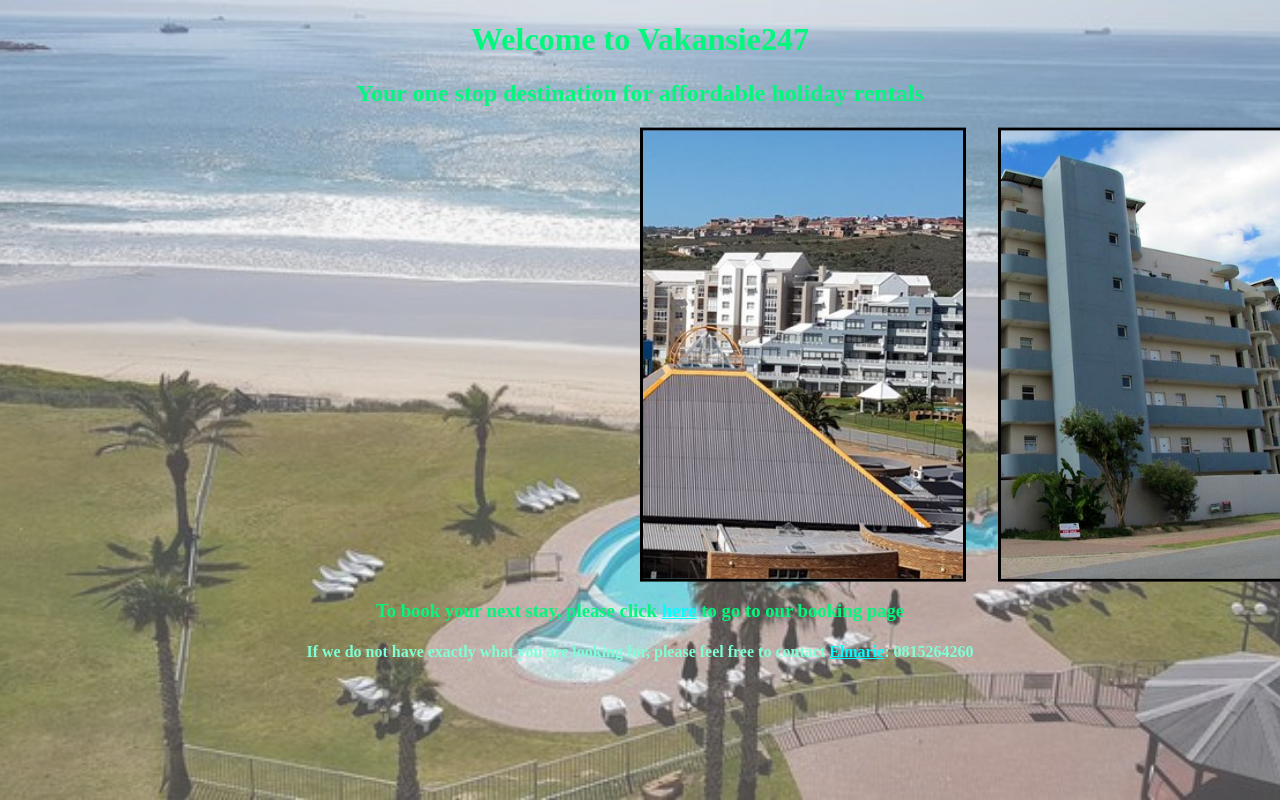
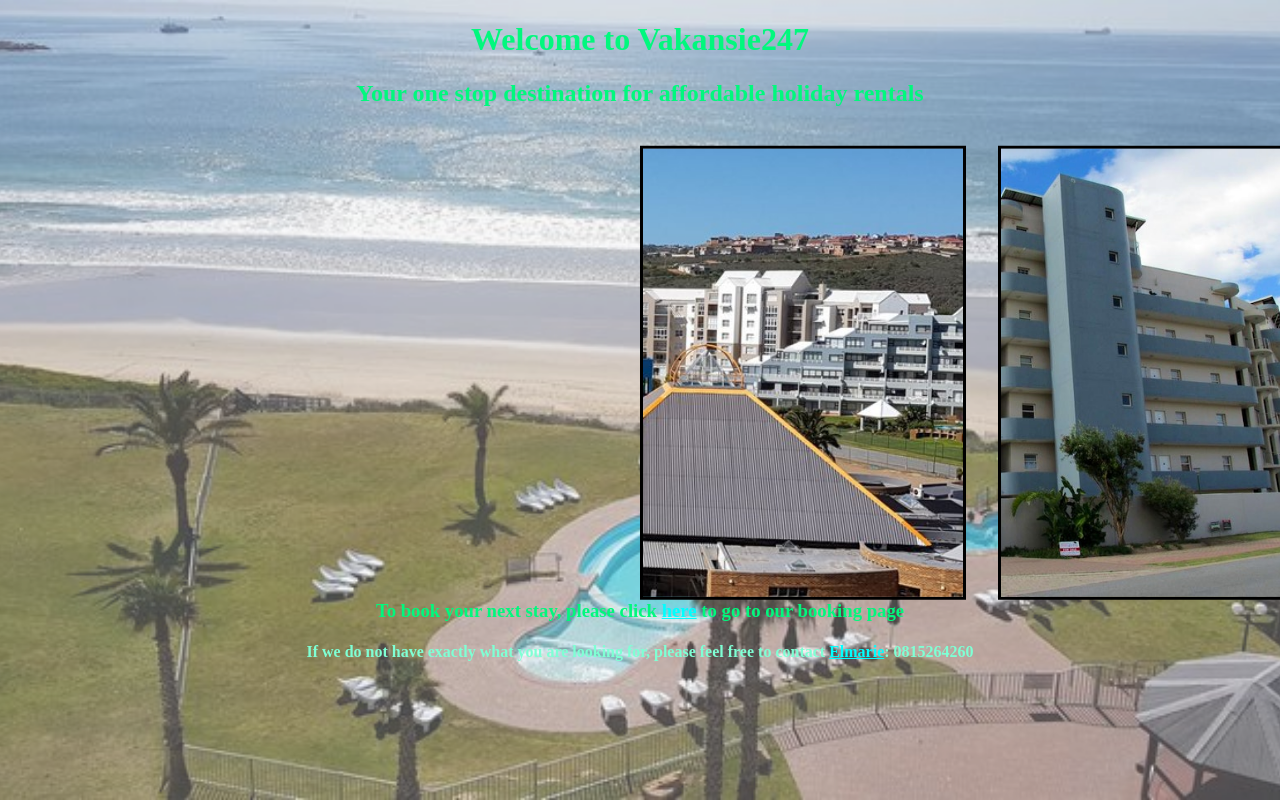
Before and after one commit to HiccTooth6416/Vakansie247, a plain HTML site: page index.html in a window 1280 px wide. Shown: the top 800 px of the page. Drawn offline with Linux system fonts and the light colour scheme.

Commit message:
Update test.css

```diff
--- a/test.css
+++ b/test.css
@@ -27,7 +27,7 @@ body {
     position: absolute;
     left: 50%;
     top: 50%;
-    transform: translate(0%, -60%);
+    transform: translate(0%, -56%);
     user-select: none; /* -- Prevent image highlighting -- */
   }
 
```
